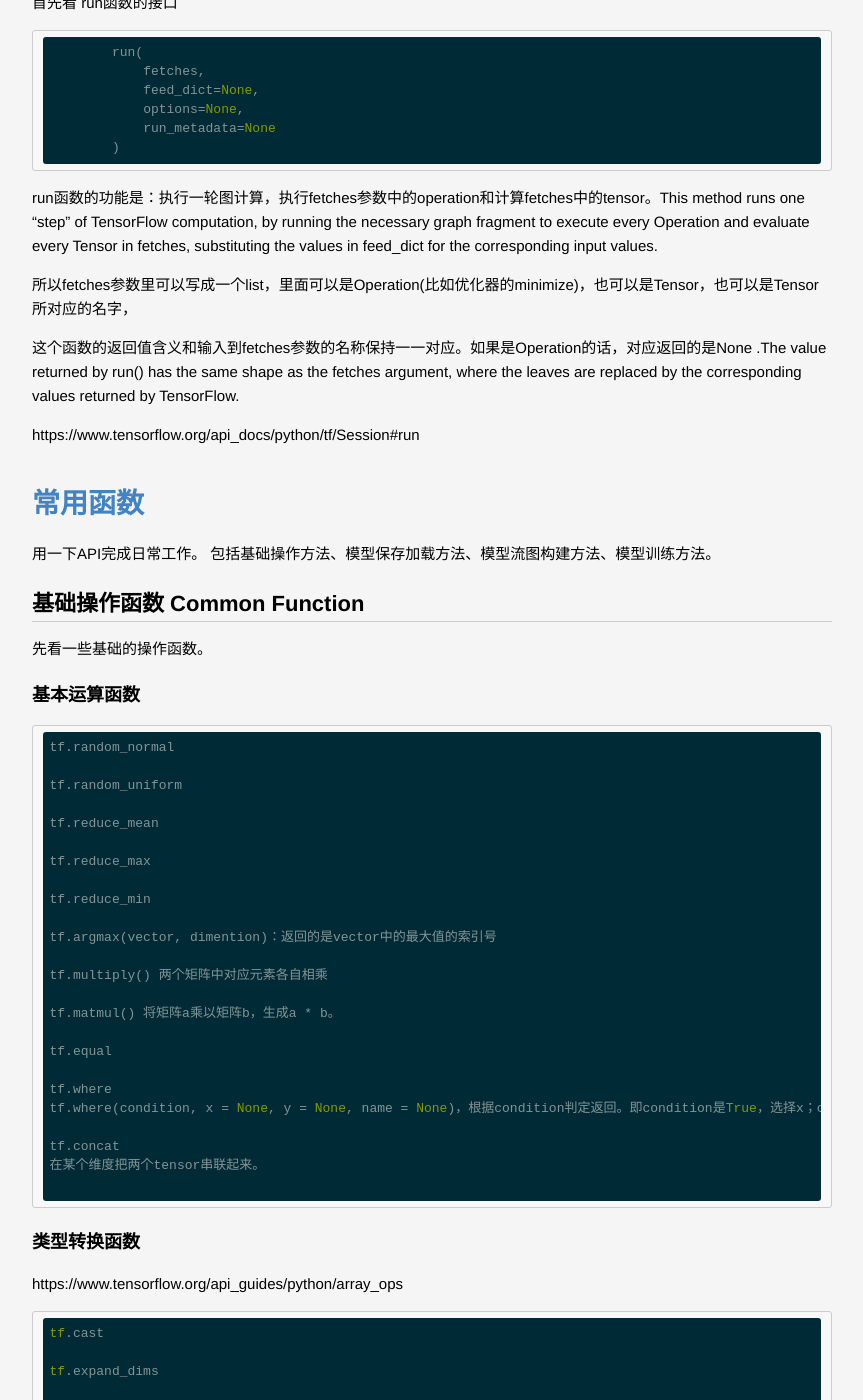
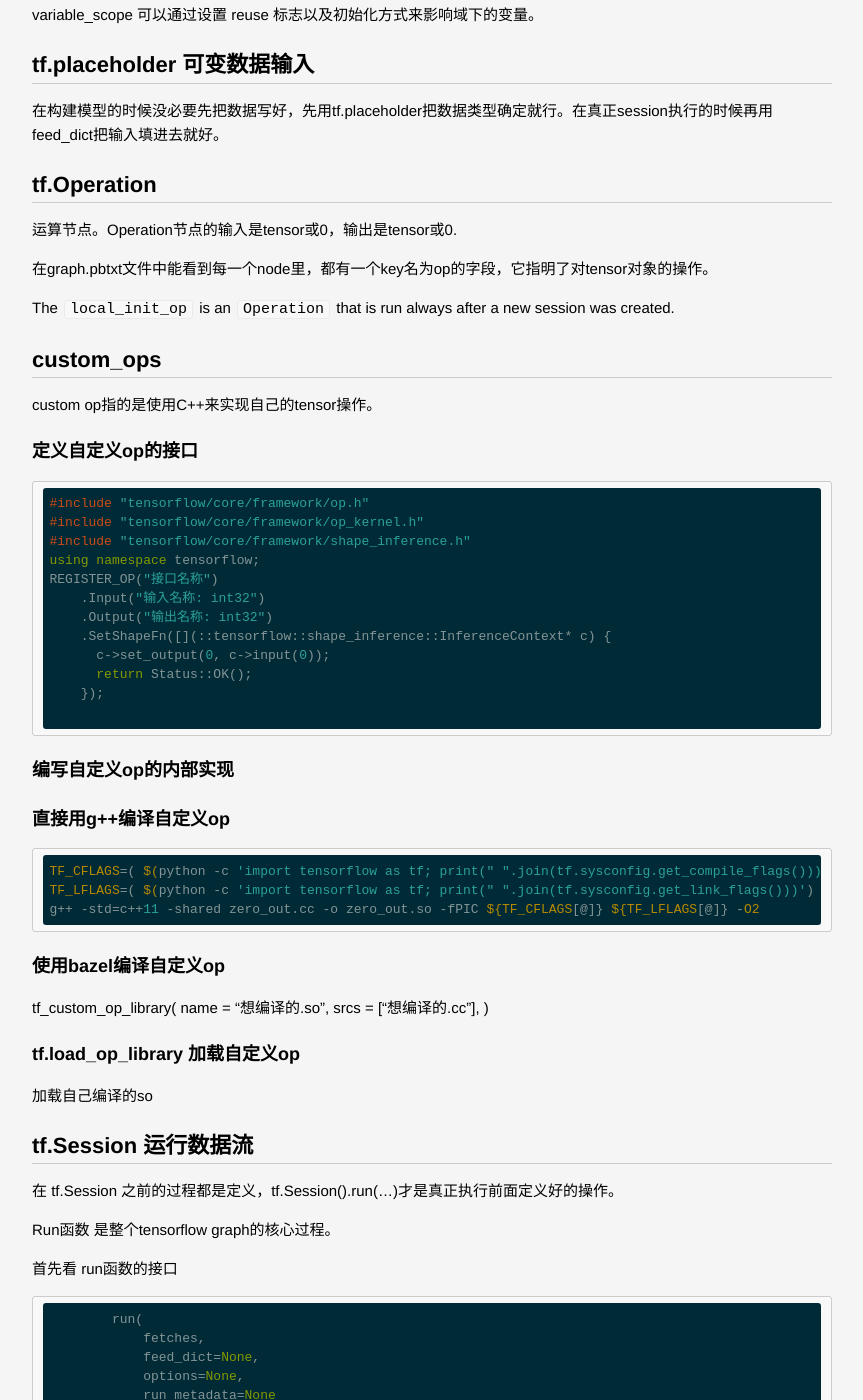
Before and after one commit to lucky521/blog, a Jekyll site: the page built from _posts/ml/2017-10-26-tensorflow.markdown, in a window 1280 px wide and 1400 px high, scrolled down 7069 px. Shown: the whole window, without its empty margins (208-1071 px from the left). Built offline with Jekyll 4.4.1, drawn with Linux system fonts in a browser that asks for light colours; some of the changed text lies outside the part shown.

Commit message:
update blog

````diff
--- a/_posts/ml/2017-10-26-tensorflow.markdown
+++ b/_posts/ml/2017-10-26-tensorflow.markdown
@@ -5,6 +5,8 @@
 ---
 
 本篇所涉及的TensorFlow API都在官方文档有所涉及，https://www.tensorflow.org/api_docs/
+
+首先要注意，tensorflow版本之间差异比较大，一些API会发生增减或者位置迁移。
 
 # 框架体系
 
@@ -230,7 +232,54 @@
 
 运算节点。Operation节点的输入是tensor或0，输出是tensor或0.
 
-tf.load_op_library
+在graph.pbtxt文件中能看到每一个node里，都有一个key名为op的字段，它指明了对tensor对象的操作。
+
+
+
+The `local_init_op` is an `Operation` that is run always after a new session was created.
+
+
+## custom_ops
+
+custom op指的是使用C++来实现自己的tensor操作。
+
+### 定义自定义op的接口
+```
+#include "tensorflow/core/framework/op.h"
+#include "tensorflow/core/framework/op_kernel.h"
+#include "tensorflow/core/framework/shape_inference.h"
+using namespace tensorflow;
+REGISTER_OP("接口名称")
+    .Input("输入名称: int32")
+    .Output("输出名称: int32")
+    .SetShapeFn([](::tensorflow::shape_inference::InferenceContext* c) {
+      c->set_output(0, c->input(0));
+      return Status::OK();
+    });
+
+```
+
+### 编写自定义op的内部实现
+
+
+### 直接用g++编译自定义op
+```
+TF_CFLAGS=( $(python -c 'import tensorflow as tf; print(" ".join(tf.sysconfig.get_compile_flags()))') )
+TF_LFLAGS=( $(python -c 'import tensorflow as tf; print(" ".join(tf.sysconfig.get_link_flags()))') )
+g++ -std=c++11 -shared zero_out.cc -o zero_out.so -fPIC ${TF_CFLAGS[@]} ${TF_LFLAGS[@]} -O2
+```
+
+### 使用bazel编译自定义op
+
+tf_custom_op_library(
+    name = "想编译的.so",
+    srcs = ["想编译的.cc"],
+)
+
+### tf.load_op_library 加载自定义op
+
+加载自己编译的so
+
 
 
 ## tf.Session 运行数据流
@@ -345,6 +394,10 @@
 
 ```
 
+
+tf.estimator.Estimator.export_savedmodel
+
+
 ### 高阶函数
 
 tf.map_fn
@@ -421,9 +474,45 @@
 
 
 
-## 特征处理
+# Tensorflow特征处理 Feature Columns
 
-参考 另一篇博客中的 Feature Columns 部分。
+Feature Columns是Tensorflow中 原始数据 和 Estimators 的中间转换，这一过程是把换数据转换为适合Estimators使用的形式。机器学习模型用数值表示所有特征，而原始数据有数值型、类别型等各种表示形式。Feature Columns其实就是在做特征预处理。
+
+feature_columns 作为 Estimators的参数之一，它将输入数据 input_fn 和 模型 联系起来。
+可参考 https://www.tensorflow.org/guide/feature_columns
+可以看到tf.feature_column有很多种。其中的tf.feature_column.input_layer比较特殊，它作为输入层。
+
+## Numeric column
+
+## Bucketized column
+
+将数据按范围切分为bucket。
+
+tf.feature_column.bucketized_column
+
+## Categorical identity column
+
+## Categorical vocabulary column
+
+## Hashed Column
+
+## Crossed column
+
+## Indicator column
+对类型特征进行one-hot编码后的特征。
+
+## embedding column
+对类型特征进行Embedding编码后的特征。
+
+以上这两种colunm是以Categorical column为输入基础的，
+
+
+## tf.feature_column.shared_embedding_columns
+若干个embedding column共享一模一样的权重数值。
+
+## tf.feature_column.weighted_categorical_column
+Applies weight values to a CategoricalColumn
+
 
 tensorflow的example包含的是基于key-value对的存储方法，其中key是一个字符串，其映射到的是feature信息，feature包含三种类型：
 		BytesList：字符串列表
@@ -433,7 +522,6 @@
 ### tf.train.example
 
 ### tf.train.SequenceExample
-
 
 ### tf.parse_example
 
````
Also changed, not shown: _posts/ml/2018-04-18-feature-engineering.markdown (+0 -40 lines).
